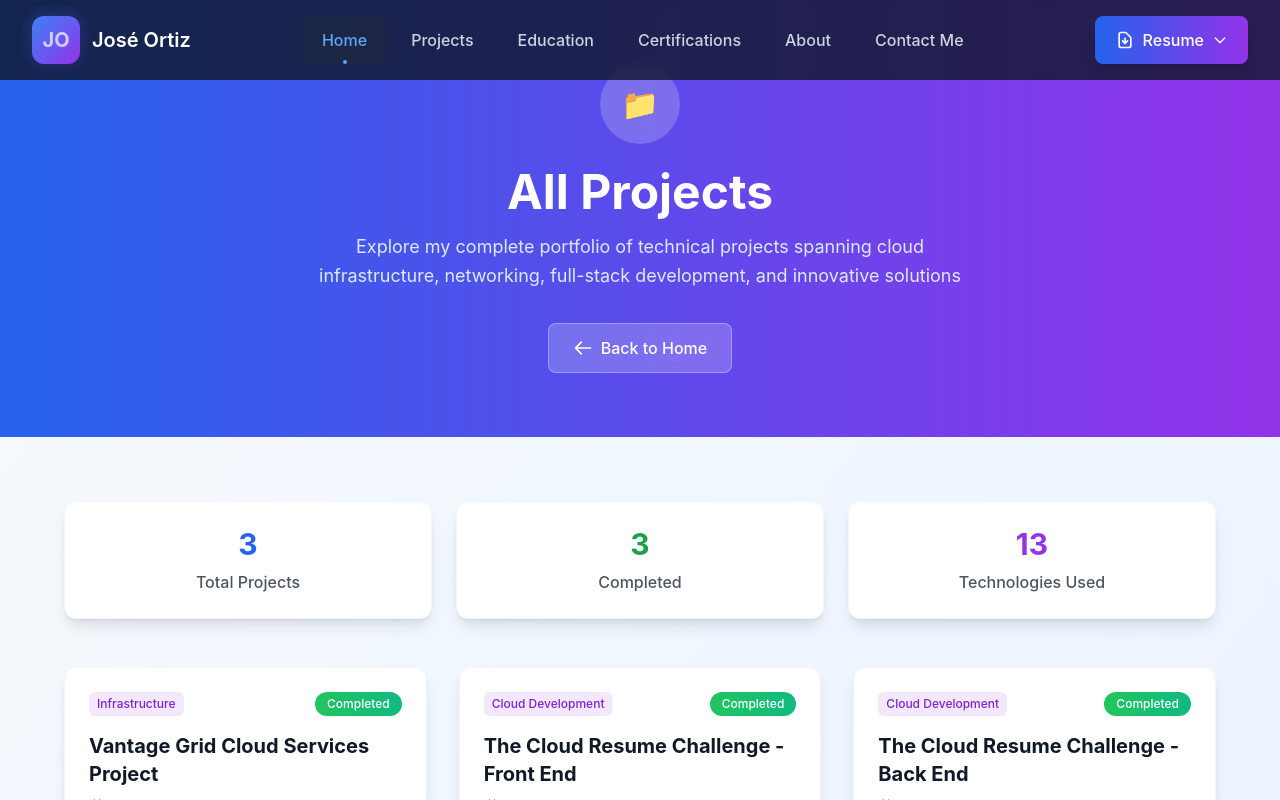
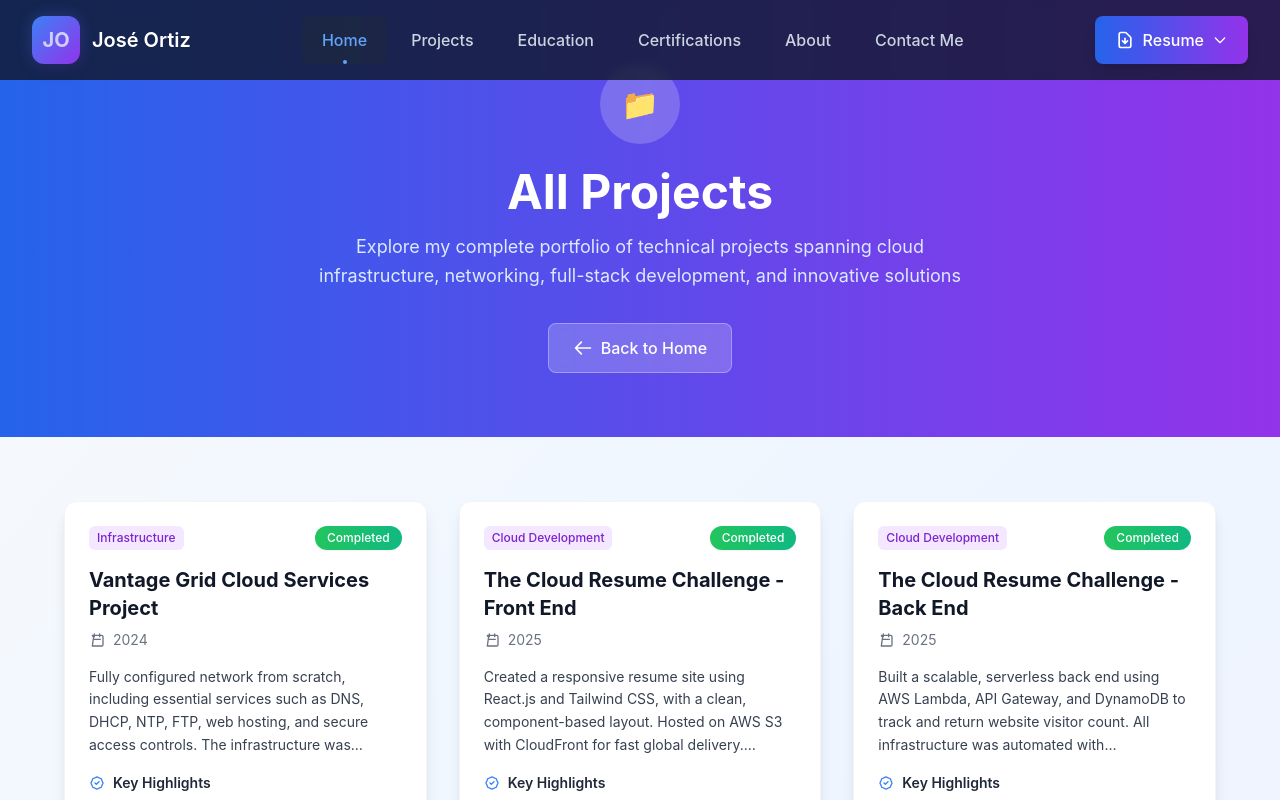
Before and after one commit to JoseOrtizQ/Cloud-Resume-UI, a React (Create React App) app in the folder react-portfolio/: page /projects in a window 1280 px wide. Shown: the top 800 px of the page. Built offline with nearby package versions, Linux system fonts and the light colour scheme.

Commit message:
Remove stats overview from Projects page.

```diff
--- a/react-portfolio/src/components/ProjectsPage.js
+++ b/react-portfolio/src/components/ProjectsPage.js
@@ -89,26 +89,6 @@ const AllProjects = () => {
       {/* Projects Section */}
       <section className="py-16 px-4">
         <div className="max-w-6xl mx-auto">
-          {/* Stats Overview */}
-          <div className="grid grid-cols-1 md:grid-cols-3 gap-6 mb-12">
-            <div className="bg-white rounded-xl p-6 shadow-lg border border-gray-100 text-center">
-              <div className="text-3xl font-bold text-blue-600 mb-2">{projects.length}</div>
-              <div className="text-gray-600 font-medium">Total Projects</div>
-            </div>
-            <div className="bg-white rounded-xl p-6 shadow-lg border border-gray-100 text-center">
-              <div className="text-3xl font-bold text-green-600 mb-2">
-                {projects.filter(p => p.status === "Completed").length}
-              </div>
-              <div className="text-gray-600 font-medium">Completed</div>
-            </div>
-            <div className="bg-white rounded-xl p-6 shadow-lg border border-gray-100 text-center">
-              <div className="text-3xl font-bold text-purple-600 mb-2">
-                {[...new Set(projects.flatMap(p => p.technologies))].length}
-              </div>
-              <div className="text-gray-600 font-medium">Technologies Used</div>
-            </div>
-          </div>
-
           {/* Projects Grid */}
           <div className="grid lg:grid-cols-3 md:grid-cols-2 gap-8">
             {projects.map((project, index) => (
```
